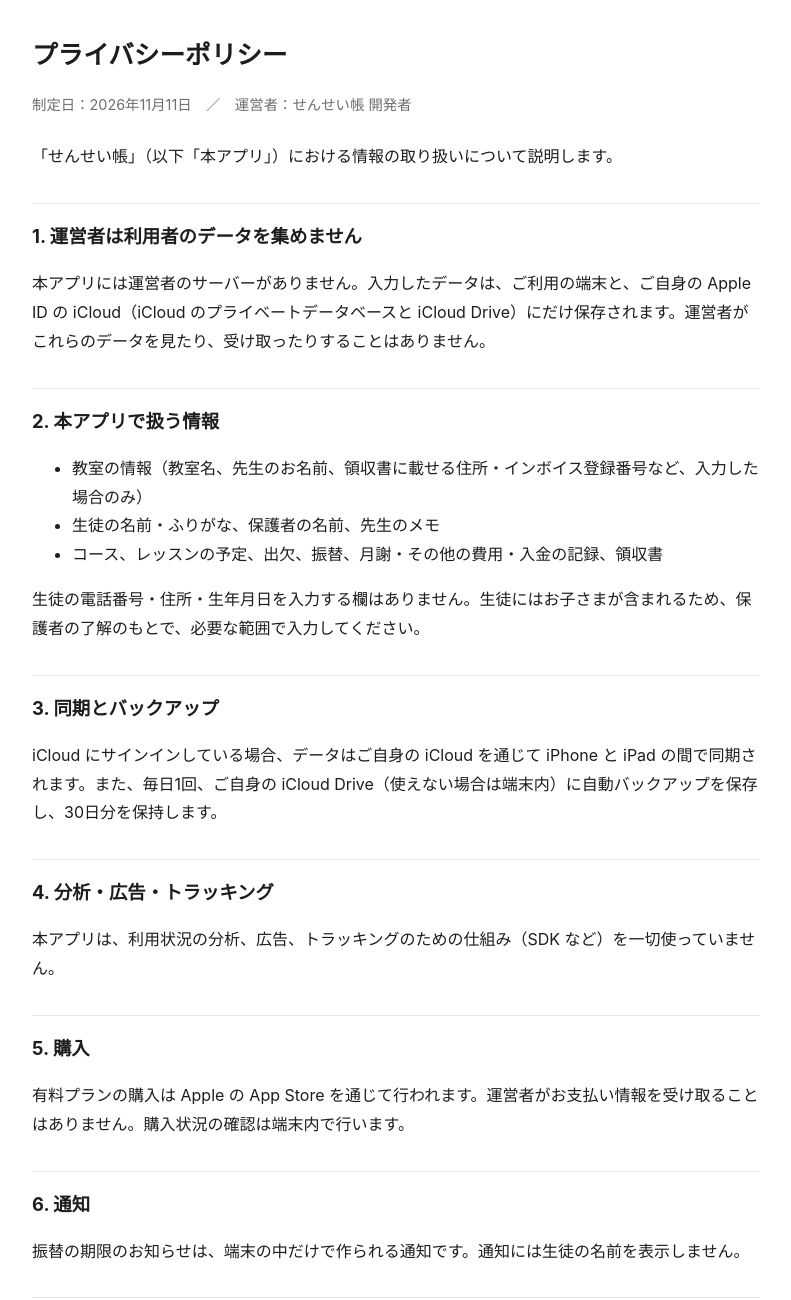
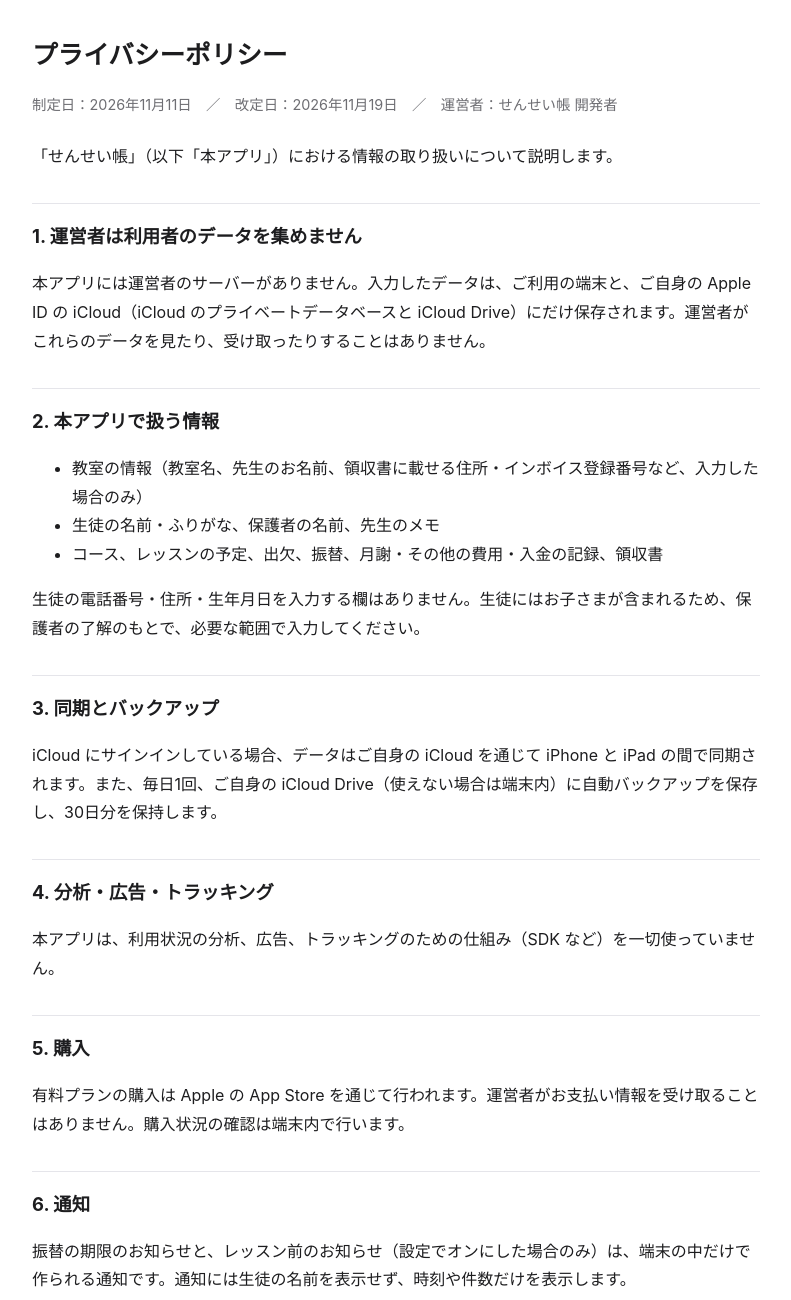
Before and after one commit to komoetsukuyomi921-cloud/senseicho-support, a plain HTML site: page privacy/index.html in a window 1280 px wide. Shown: the top 1300 px of the page, without its empty margins (244-1035 px from the left). Drawn offline with Linux system fonts and the light colour scheme.

Commit message:
Mention lesson reminder notifications in the privacy policy
Co-Authored-By: Claude Opus 5.5 <noreply@anthropic.com>

```diff
--- a/privacy/index.html
+++ b/privacy/index.html
@@ -9,7 +9,7 @@
 <body>
 <main>
 <h1>プライバシーポリシー</h1>
-<p class="meta">制定日：2026年11月11日　／　運営者：せんせい帳 開発者</p>
+<p class="meta">制定日：2026年11月11日　／　改定日：2026年11月19日　／　運営者：せんせい帳 開発者</p>
 <p>「せんせい帳」（以下「本アプリ」）における情報の取り扱いについて説明します。</p>
 
 <h2>1. 運営者は利用者のデータを集めません</h2>
@@ -33,7 +33,7 @@
 <p>有料プランの購入は Apple の App Store を通じて行われます。運営者がお支払い情報を受け取ることはありません。購入状況の確認は端末内で行います。</p>
 
 <h2>6. 通知</h2>
-<p>振替の期限のお知らせは、端末の中だけで作られる通知です。通知には生徒の名前を表示しません。</p>
+<p>振替の期限のお知らせと、レッスン前のお知らせ（設定でオンにした場合のみ）は、端末の中だけで作られる通知です。通知には生徒の名前を表示せず、時刻や件数だけを表示します。</p>
 
 <h2>7. 保護者の方への送信</h2>
 <p>近況・お知らせ・領収書を保護者の方に送る機能は、先生が内容を確認したうえで、LINE などのアプリを選んでご自身で送るものです。本アプリが自動で外部に送信することはありません。送信した内容の取り扱いは、送信先のサービスの規約に従います。</p>
```
